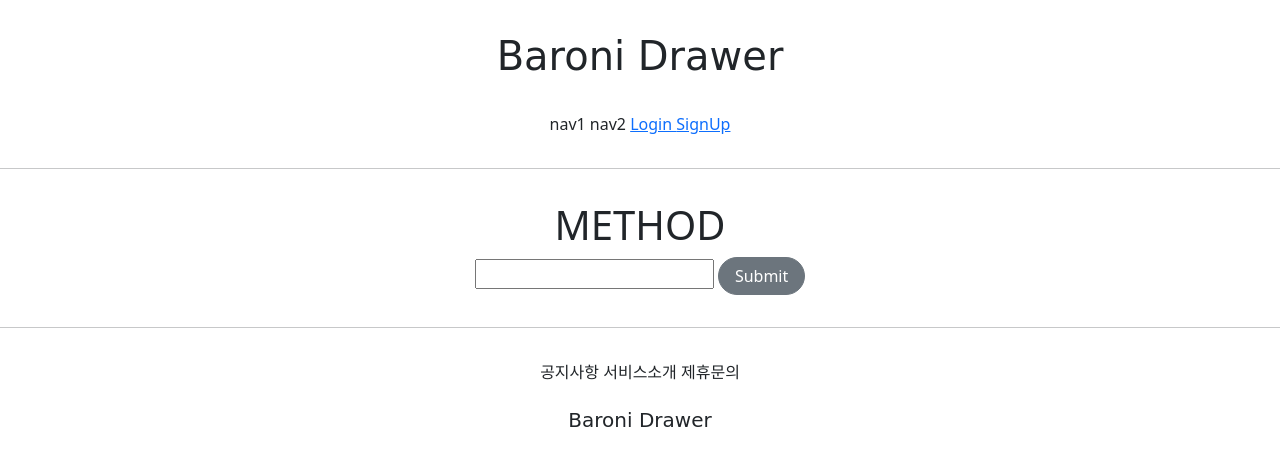
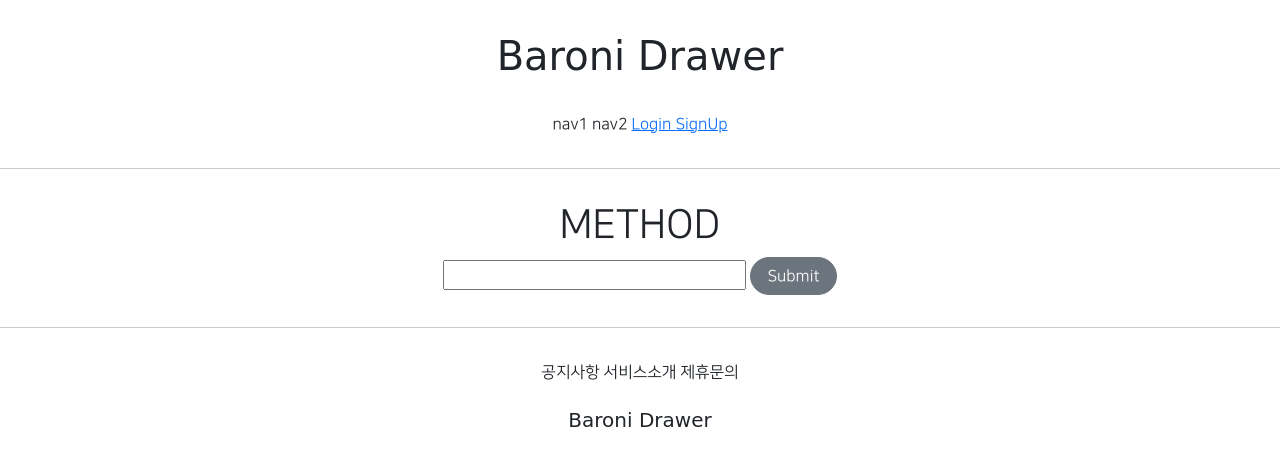
Before and after one commit to 2Danchoo/GAI_WA_2, a Django app: template accountapp/templates/accountapp/hello_world.html in a window 1280 px wide. Shown: the top 466 px of the page. Run offline with Django 3.2, Linux system fonts and the light colour scheme; the template is opened without the code that fills it, so the values that code supplies are empty; some libraries are stand-ins or nearby versions; some web fonts are replaced.

Commit message:
21-07-15 django first project _ class 2 - commit 2

```diff
--- a/templates/base.html
+++ b/templates/base.html
@@ -3,7 +3,7 @@
 
 {% include 'head.html' %}
 
-<body>
+<body style="font-family: 'NanumSquareR'">
 
 {%  include 'header.html' %}
 
@@ -16,7 +16,7 @@
 
 {#<div style="height : 10rem; background-color: aqua; margin: 2rem; border-radius: 1rem;">#}
 
-</div>
+
 {% include 'footer.html' %}
 </body>
 </html>
--- a/templates/head.html
+++ b/templates/head.html
@@ -14,7 +14,29 @@
     <link href="https://fonts.googleapis.com/css2?family=Fuggles&display=swap" rel="stylesheet">
 
     {# DEFAULT CSS LINK #}
-    <link rel="stylesheet" type="text/css" href="{% static 'base.css' %}"
+    <link rel="stylesheet" type="text/css" href="{% static 'base.css' %}">
 
+    <style>
+        @font-face {
+            font-family: 'NanumSquareR';
+            src: local('NanumSquareR'),
+            url("{% static 'fonts/NanumSquareR.otf' %}") format("opentype");
+        }
+        @font-face {
+            font-family: 'NanumSquareEB';
+            src: local('NanumSquareEB'),    {# local : 사용자 컴퓨터 내에 설치된 글꼴 그대로 사용, 없으면 우리 서버에서 사용 #}
+            url("{% static 'fonts/NanumSquareEB.otf' %}") format("opentype");
+        }
+        @font-face {
+            font-family: 'NanumSquareB';
+            src: local('NanumSquareB'),
+            url("{% static 'fonts/NanumSquareB.otf' %}") format("opentype");
+        }
+        @font-face {
+            font-family: 'NanumSquareL';
+            src: local('NanumSquareL'),
+            url("{% static 'fonts/NanumSquareL.otf' %}") format("opentype");
+        }
+    </style>
 
 </head>
```
Also changed, not shown: static/fonts/NanumSquareB.otf (added), static/fonts/NanumSquareEB.otf (added), static/fonts/NanumSquareL.otf (added), static/fonts/NanumSquareR.otf (added).
